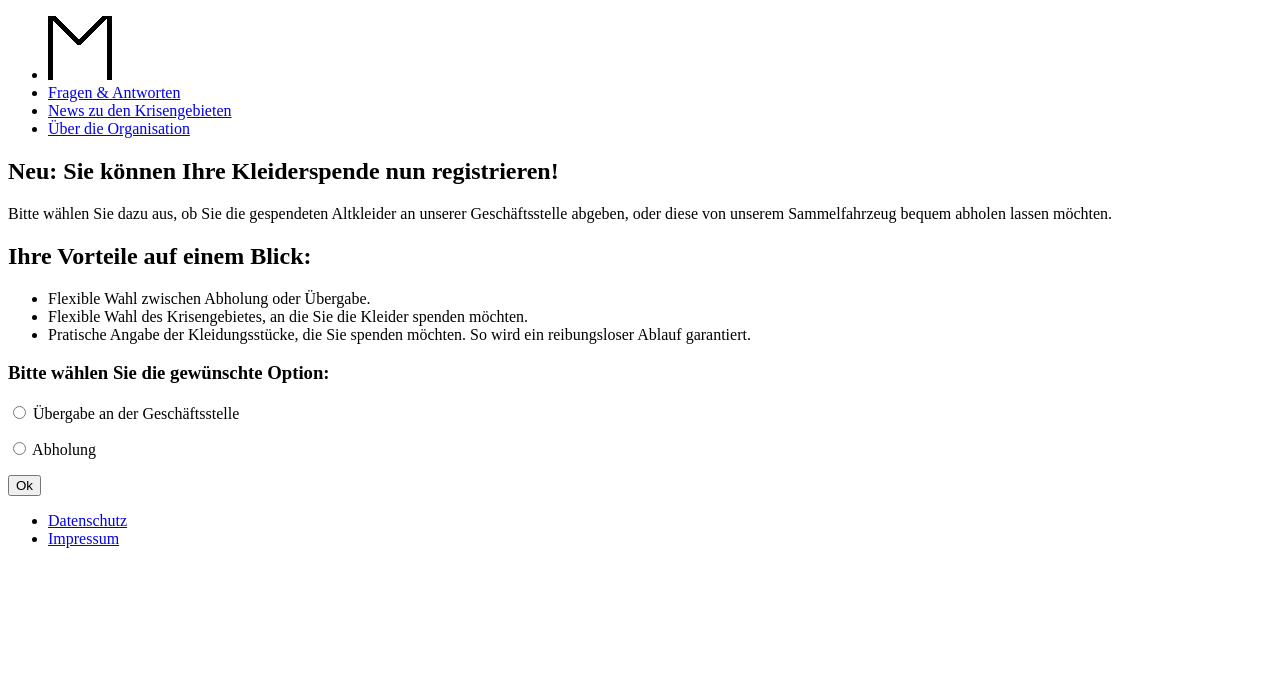
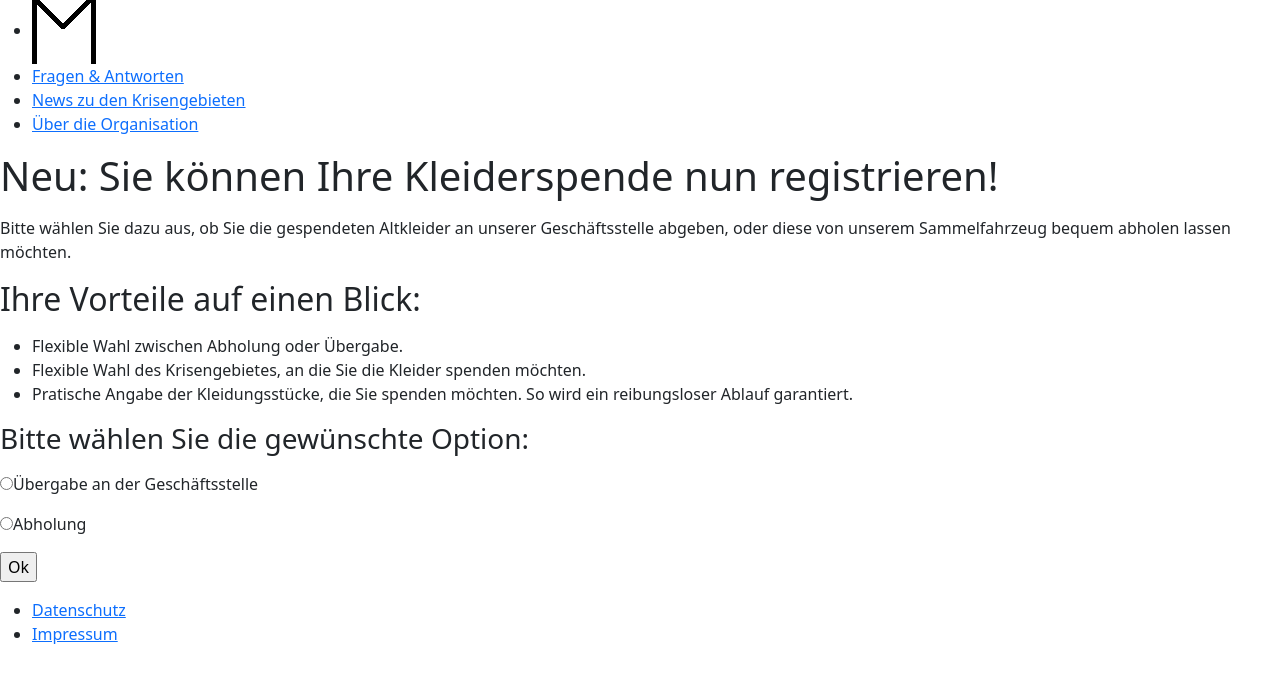
Before and after one commit to timokov/WebApplikation, a plain HTML site: page index.html in a window 1280 px wide. Drawn offline with nearby package versions, Linux system fonts and the light colour scheme.

Commit message:
Bootstrap (nur CSSlink)

```diff
--- a/index.html
+++ b/index.html
@@ -4,6 +4,9 @@
         <title>Kleiderspendenregistrierung</title>
         <meta charset="utf-8"> <!--  s.7 Bühler, P., Sinner, D. & Schlaich, P. (2017). HTML5 und CSS3. Semantik - Design – Responsive Layouts. SpringerExternes Tool -->
         <link rel="icon" href="icon.png"> <!--https://www.w3schools.com/html/html_favicon.asp -->
+        <meta name="viewport" content="width=device-width, initial-scale=1">
+        <link href="https://cdn.jsdelivr.net/npm/bootstrap@5.3.0-alpha1/dist/css/bootstrap.min.css" rel="stylesheet" integrity="sha384-GLhlTQ8iRABdZLl6O3oVMWSktQOp6b7In1Zl3/Jr59b6EGGoI1aFkw7cmDA6j6gD" crossorigin="anonymous">
+        <!--obere beiden Tags https://getbootstrap.com/docs/5.3/getting-started/introduction/-->
 
     </head>
     <body>
@@ -22,7 +25,7 @@
             <p><h1>Neu: Sie können Ihre Kleiderspende nun registrieren!</h1></p><!--  Für <p>:s.13 Bühler, P., Sinner, D. & Schlaich, P. (2017). HTML5 und CSS3. Semantik - Design – Responsive Layouts. SpringerExternes Tool -->
             <p>Bitte wählen Sie dazu aus, ob Sie die gespendeten Altkleider an unserer Geschäftsstelle abgeben,
                 oder diese von unserem Sammelfahrzeug bequem abholen lassen möchten.</p>
-            <p><h2>Ihre Vorteile auf einem Blick:</h2></p>
+            <p><h2>Ihre Vorteile auf einen Blick:</h2></p>
             <p><ul>
                 <li>Flexible Wahl zwischen Abholung oder Übergabe.</li>
                 <li>Flexible Wahl des Krisengebietes, an die Sie die Kleider spenden möchten.</li>
```
